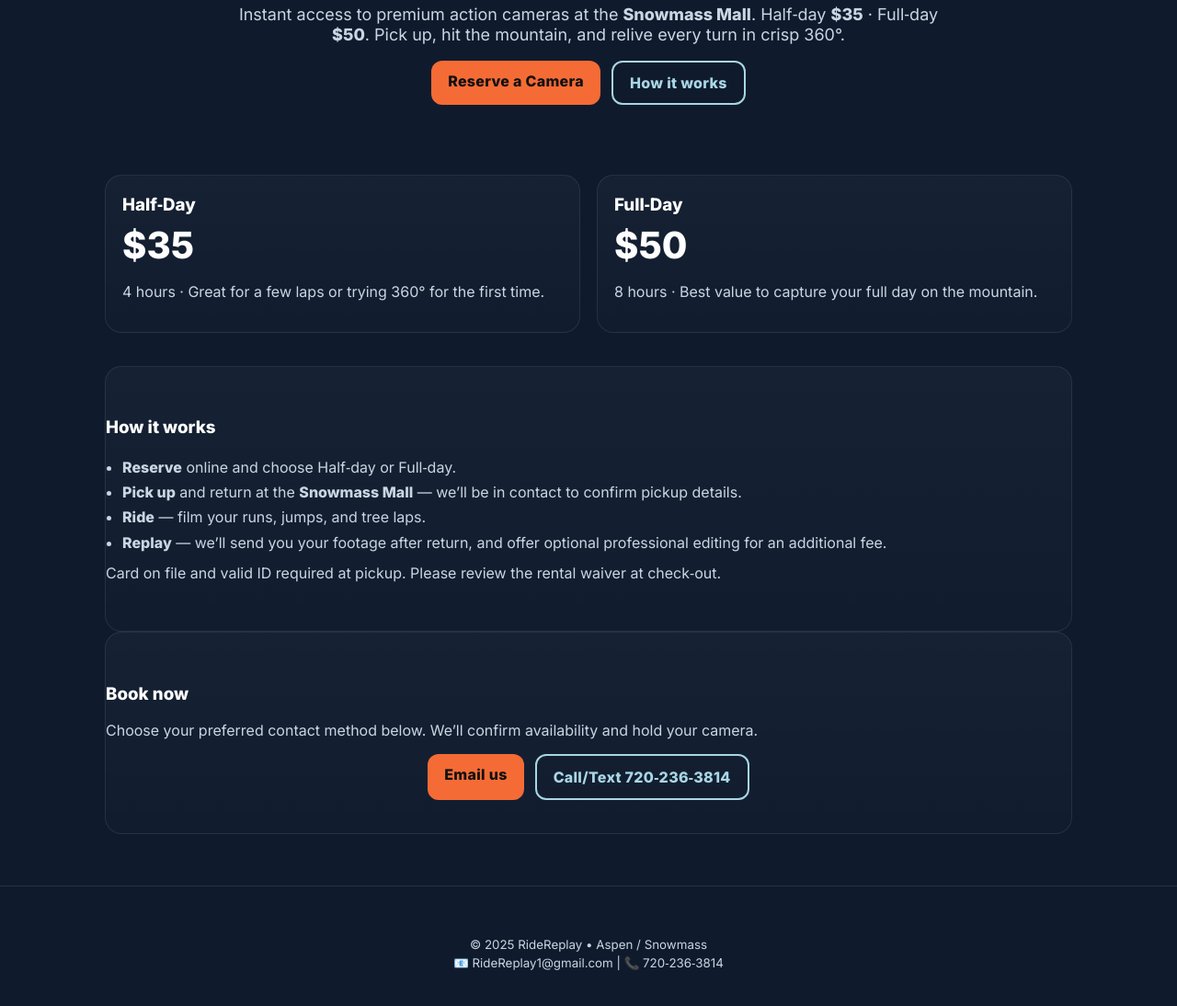
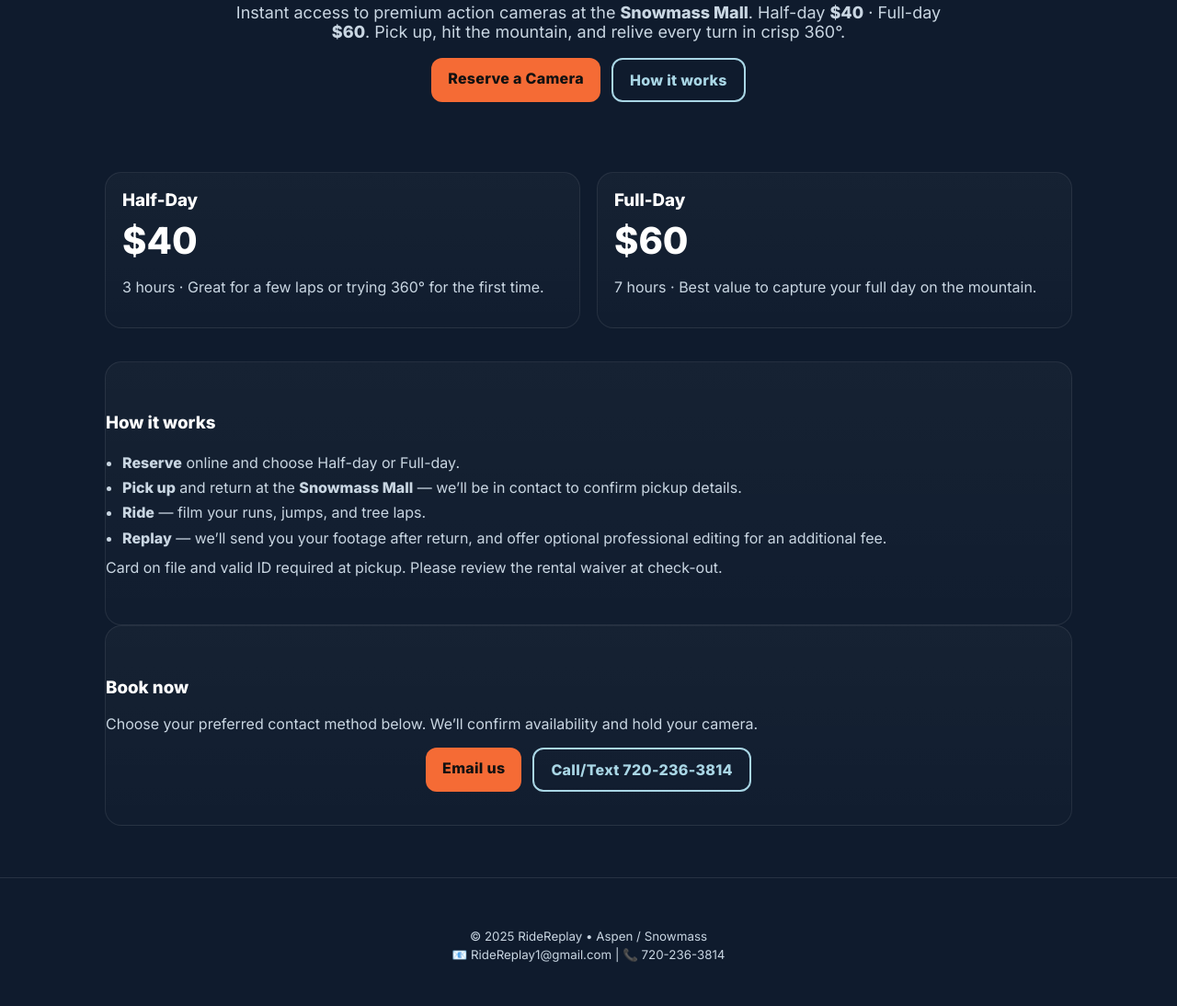
Before and after one commit to rmiller6395/RideReplay, a plain HTML site: page index.html in a window 1280 px wide. Shown: the part 514-1608 px from the top of the page at 92% size. Drawn offline with Linux system fonts and the light colour scheme.

Commit message:
Add files via upload

```diff
--- a/index.html
+++ b/index.html
@@ -4,7 +4,7 @@
   <meta charset="utf-8" />
   <meta name="viewport" content="width=device-width, initial-scale=1" />
   <title>RideReplay — Film Your Ride. Replay the Day.</title>
-  <meta name="description" content="Rent an Insta360 action camera at the Snowmass Mall. Half‑day $35, Full‑day $50. Film your ride, replay the day." />
+  <meta name="description" content="Rent an Insta360 action camera at the Snowmass Mall. Half-day $40, Full-day $60. Film your ride, replay the day." />
   <link rel="preconnect" href="https://fonts.googleapis.com">
   <link rel="preconnect" href="https://fonts.gstatic.com" crossorigin>
   <link href="https://fonts.googleapis.com/css2?family=Inter:wght@400;600;800&display=swap" rel="stylesheet">
@@ -76,7 +76,7 @@
         <circle cx="50" cy="26" r="3" fill="#111"/>
       </svg>
       <h2>Film Your Ride.<br/>Replay the Day.</h2>
-      <p class="sub">Instant access to premium action cameras at the <strong>Snowmass Mall</strong>. Half‑day <strong>$35</strong> · Full‑day <strong>$50</strong>. Pick up, hit the mountain, and relive every turn in crisp 360°.</p>
+      <p class="sub">Instant access to premium action cameras at the <strong>Snowmass Mall</strong>. Half-day <strong>$40</strong> · Full-day <strong>$60</strong>. Pick up, hit the mountain, and relive every turn in crisp 360°.</p>
       <div class="cta">
         <a class="btn" href="#book">Reserve a Camera</a>
         <a class="btn alt" href="#how">How it works</a>
@@ -85,26 +85,26 @@
 
     <section class="section grid cols-2">
       <div class="card price">
-        <h3>Half‑Day</h3>
-        <div class="amount">$35</div>
-        <p class="muted">4 hours · Great for a few laps or trying 360° for the first time.</p>
+        <h3>Half-Day</h3>
+        <div class="amount">$40</div>
+        <p class="muted">3 hours · Great for a few laps or trying 360° for the first time.</p>
       </div>
       <div class="card price">
-        <h3>Full‑Day</h3>
-        <div class="amount">$50</div>
-        <p class="muted">8 hours · Best value to capture your full day on the mountain.</p>
+        <h3>Full-Day</h3>
+        <div class="amount">$60</div>
+        <p class="muted">7 hours · Best value to capture your full day on the mountain.</p>
       </div>
     </section>
 
     <section id="how" class="section how card">
       <h3>How it works</h3>
       <ul>
-        <li><strong>Reserve</strong> online and choose Half‑day or Full‑day.</li>
+        <li><strong>Reserve</strong> online and choose Half-day or Full-day.</li>
         <li><strong>Pick up</strong> and return at the <strong>Snowmass Mall</strong> — we’ll be in contact to confirm pickup details.</li>
         <li><strong>Ride</strong> — film your runs, jumps, and tree laps.</li>
         <li><strong>Replay</strong> — we’ll send you your footage after return, and offer optional professional editing for an additional fee.</li>
       </ul>
-      <p class="muted" style="margin-top:8px">Card on file and valid ID required at pickup. Please review the rental waiver at check‑out.</p>
+      <p class="muted" style="margin-top:8px">Card on file and valid ID required at pickup. Please review the rental waiver at check-out.</p>
     </section>
 
     <section id="book" class="section card">
@@ -112,7 +112,7 @@
       <p class="muted">Choose your preferred contact method below. We’ll confirm availability and hold your camera.</p>
       <div class="cta" style="margin-top:6px">
         <a class="btn" href="mailto:RideReplay1@gmail.com?subject=RideReplay%20Reservation&body=Name:%0APhone:%0ADate:%0AHalf/Full:%0A">Email us</a>
-        <a class="btn alt" href="tel:+17202363814">Call/Text 720‑236‑3814</a>
+        <a class="btn alt" href="tel:+17202363814">Call/Text 720-236-3814</a>
       </div>
     </section>
   </main>
@@ -121,7 +121,7 @@
     <div class="container">
       <small class="muted">© <span id="y"></span> RideReplay • Aspen / Snowmass</small>
       <br/>
-      <small class="muted">📧 RideReplay1@gmail.com | 📞 720‑236‑3814</small>
+      <small class="muted">📧 RideReplay1@gmail.com | 📞 720-236-3814</small>
     </div>
   </footer>
 
```
